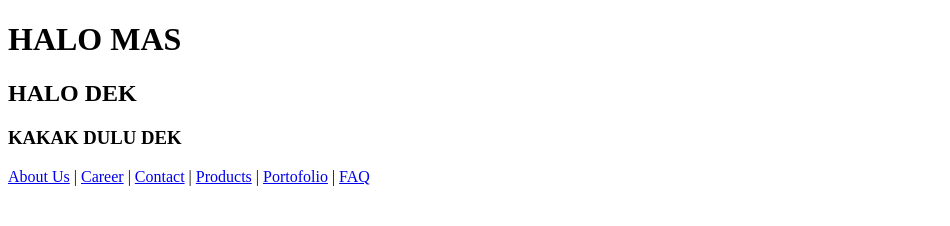
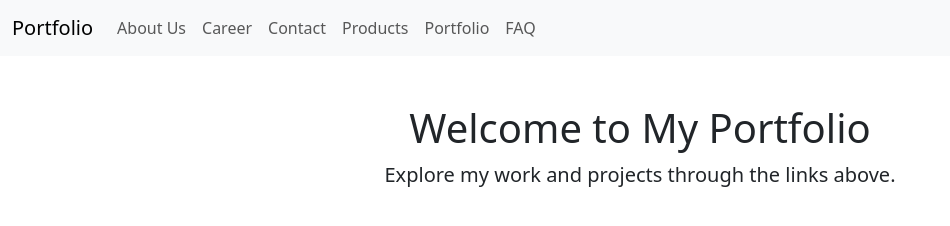
Before and after one commit to aslanramadhan/git-learn, a plain HTML site: page index.html in a window 1280 px wide. Shown: the whole page, without its empty margins (0-950 px from the left). Drawn offline with nearby package versions, Linux system fonts and the light colour scheme.

Commit message:
Update Index Features

```diff
--- a/index.html
+++ b/index.html
@@ -3,21 +3,61 @@
   <head>
     <meta charset="UTF-8" />
     <meta name="viewport" content="width=device-width, initial-scale=1.0" />
-    <title>WELLLLL</title>
+    <title>Portfolio</title>
+    <!-- Bootstrap CSS -->
+    <link
+      href="https://cdn.jsdelivr.net/npm/bootstrap@5.3.0/dist/css/bootstrap.min.css"
+      rel="stylesheet"
+    />
   </head>
   <body>
-    <h1>
-      HALO MAS
-      <h2>
-        HALO DEK
-        <h3>KAKAK DULU DEK</h3>
-      </h2>
-      <a href="about-us.html">About Us</a> |
-      <a href="fitur-career.html">Career</a> |
-      <a href="fitur-contact.html">Contact</a> |
-      <a href="products.html">Products</a> |
-      <a href="portofolio.html">Portofolio</a> |
-      <a href="FAQ.html">FAQ</a>
-    </h1>
+    <nav class="navbar navbar-expand-lg navbar-light bg-light">
+      <div class="container-fluid">
+        <a class="navbar-brand" href="#">Portfolio</a>
+        <button
+          class="navbar-toggler"
+          type="button"
+          data-bs-toggle="collapse"
+          data-bs-target="#navbarNav"
+          aria-controls="navbarNav"
+          aria-expanded="false"
+          aria-label="Toggle navigation"
+        >
+          <span class="navbar-toggler-icon"></span>
+        </button>
+        <div class="collapse navbar-collapse" id="navbarNav">
+          <ul class="navbar-nav">
+            <li class="nav-item">
+              <a class="nav-link" href="about-us.html">About Us</a>
+            </li>
+            <li class="nav-item">
+              <a class="nav-link" href="fitur-career.html">Career</a>
+            </li>
+            <li class="nav-item">
+              <a class="nav-link" href="fitur-contact.html">Contact</a>
+            </li>
+            <li class="nav-item">
+              <a class="nav-link" href="products.html">Products</a>
+            </li>
+            <li class="nav-item">
+              <a class="nav-link" href="portofolio.html">Portfolio</a>
+            </li>
+            <li class="nav-item">
+              <a class="nav-link" href="FAQ.html">FAQ</a>
+            </li>
+          </ul>
+        </div>
+      </div>
+    </nav>
+
+    <div class="container mt-5">
+      <div class="text-center">
+        <h1>Welcome to My Portfolio</h1>
+        <p class="lead">Explore my work and projects through the links above.</p>
+      </div>
+    </div>
+
+    <!-- Bootstrap JS -->
+    <script src="https://cdn.jsdelivr.net/npm/bootstrap@5.3.0/dist/js/bootstrap.bundle.min.js"></script>
   </body>
 </html>
```
